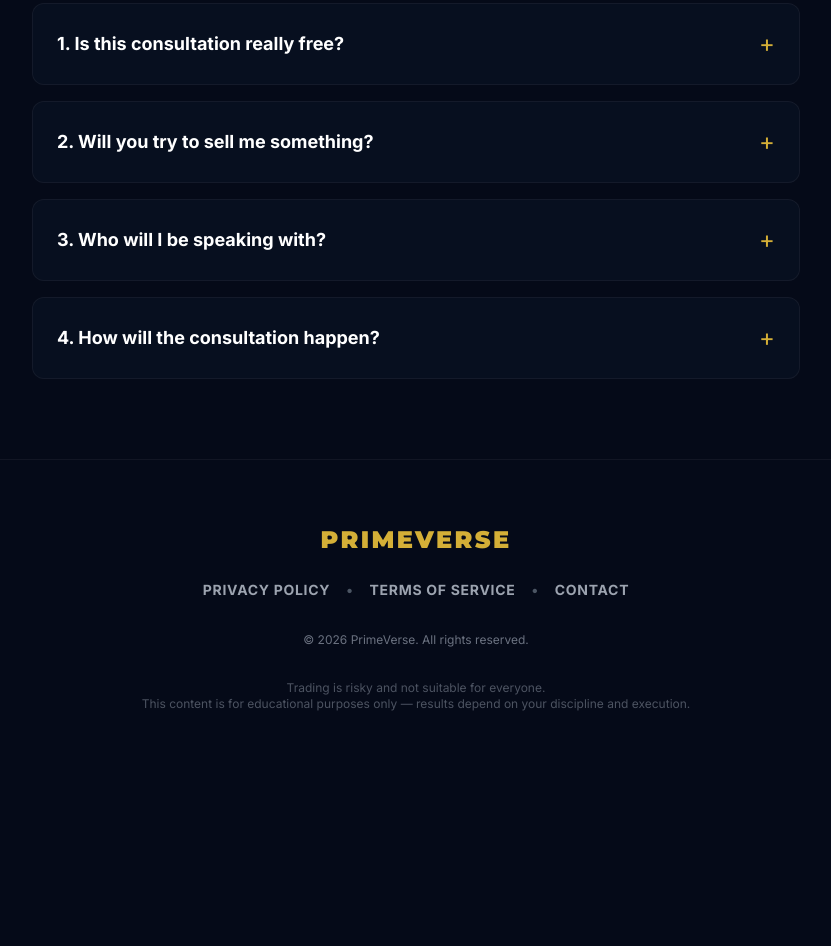
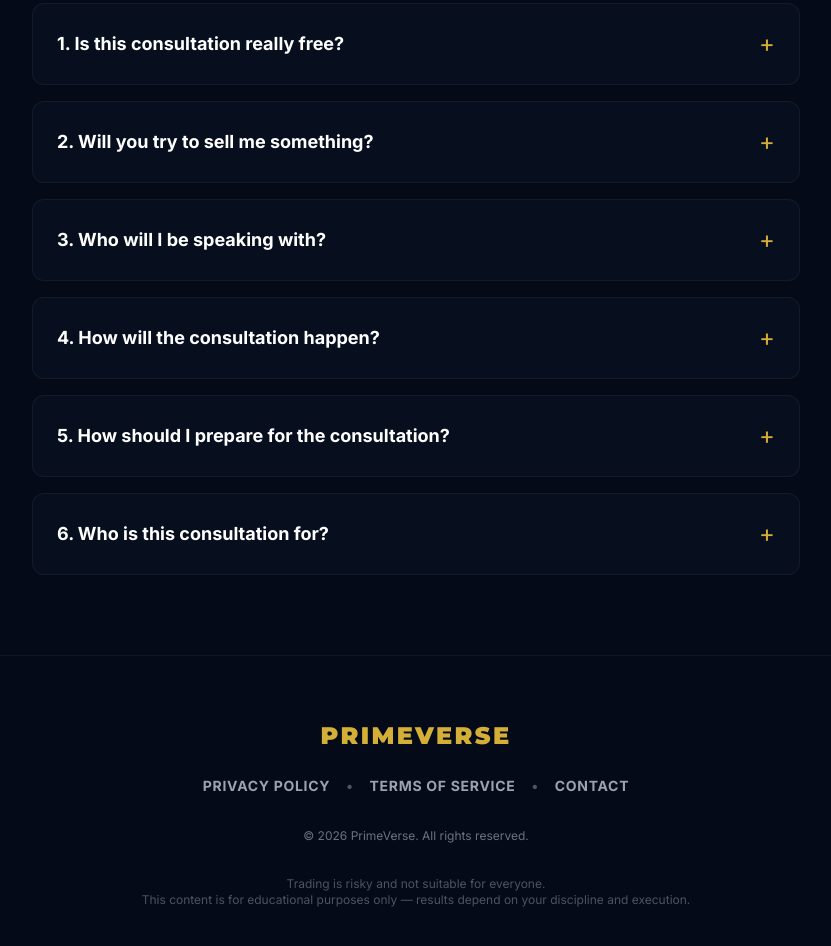
Before and after one commit to hemachandransairam/primeverse, a website: page index.html in a window 1280 px wide. Shown: the part 5562-6508 px from the top of the page, without its empty margins (224-1055 px from the left). Before the commit the page ends 6338 px from the top, so only its background shows below. Drawn offline with nearby package versions, Linux system fonts and the light colour scheme.

Commit message:
added faq

```diff
--- a/index.html
+++ b/index.html
@@ -617,6 +617,48 @@
                         you and schedule a suitable time for the call.</div>
                 </div>
             </div>
+            <div class="faq-item group"><button
+                    class="faq-toggle w-full flex justify-between items-center p-6 text-left bg-dark/50 border border-white/5 rounded-xl hover:border-gold/30 transition-all duration-300"><span
+                        class="text-lg font-bold text-white group-hover:text-gold transition-colors">5. How should I prepare for the consultation?</span><span
+                        class="faq-icon text-gold text-2xl transition-transform duration-300">+</span></button>
+                <div
+                    class="faq-content overflow-hidden max-h-0 transition-all duration-500 ease-in-out bg-white/[0.02] rounded-b-xl">
+                    <div class="p-6 text-gray-400 leading-relaxed border-x border-b border-white/5">
+                        <ul class="space-y-3 text-gray-400">
+                            <li class="flex items-start space-x-3"><span class="text-gold font-bold mt-0.5">•</span><span><span class="text-white font-bold">Your trading experience</span> — Share your current approach and any past trades</span></li>
+                            <li class="flex items-start space-x-3"><span class="text-gold font-bold mt-0.5">•</span><span><span class="text-white font-bold">The mistakes you are currently facing</span> — Be honest about your biggest challenges</span></li>
+                            <li class="flex items-start space-x-3"><span class="text-gold font-bold mt-0.5">•</span><span><span class="text-white font-bold">Your goals with trading</span> — What do you want to achieve in the next 6-12 months?</span></li>
+                        </ul>
+                    </div>
+                </div>
+            </div>
+            <div class="faq-item group"><button
+                    class="faq-toggle w-full flex justify-between items-center p-6 text-left bg-dark/50 border border-white/5 rounded-xl hover:border-gold/30 transition-all duration-300"><span
+                        class="text-lg font-bold text-white group-hover:text-gold transition-colors">6. Who is this consultation for?</span><span
+                        class="faq-icon text-gold text-2xl transition-transform duration-300">+</span></button>
+                <div
+                    class="faq-content overflow-hidden max-h-0 transition-all duration-500 ease-in-out bg-white/[0.02] rounded-b-xl">
+                    <div class="p-6 text-gray-400 leading-relaxed border-x border-b border-white/5">
+                        <div class="space-y-4">
+                            <div>
+                                <p class="text-white font-bold mb-2">✅ This consultation is for:</p>
+                                <ul class="space-y-2 text-gray-400">
+                                    <li class="flex items-center space-x-2"><span class="text-green-500">✓</span><span>Beginner traders</span></li>
+                                    <li class="flex items-center space-x-2"><span class="text-green-500">✓</span><span>Traders struggling with consistency</span></li>
+                                    <li class="flex items-center space-x-2"><span class="text-green-500">✓</span><span>People who want to learn trading properly</span></li>
+                                </ul>
+                            </div>
+                            <div>
+                                <p class="text-white font-bold mb-2">❌ This is NOT for:</p>
+                                <ul class="space-y-2 text-gray-400">
+                                    <li class="flex items-center space-x-2"><span class="text-red-500">✗</span><span>People looking for trading signals</span></li>
+                                    <li class="flex items-center space-x-2"><span class="text-red-500">✗</span><span>People who want quick profits</span></li>
+                                </ul>
+                            </div>
+                        </div>
+                    </div>
+                </div>
+            </div>
         </div>
     </section>
 
```
Also changed, not shown: package.json (added, +15 -0 lines), 1 other file.
